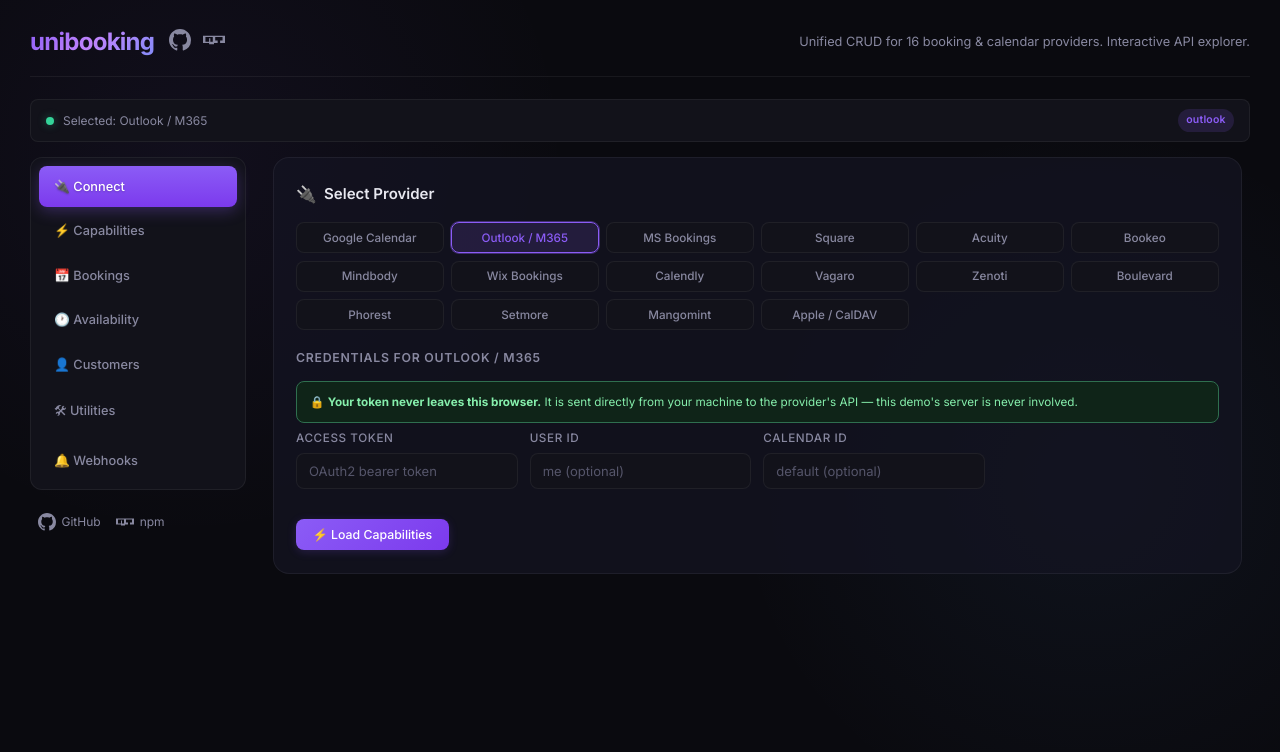
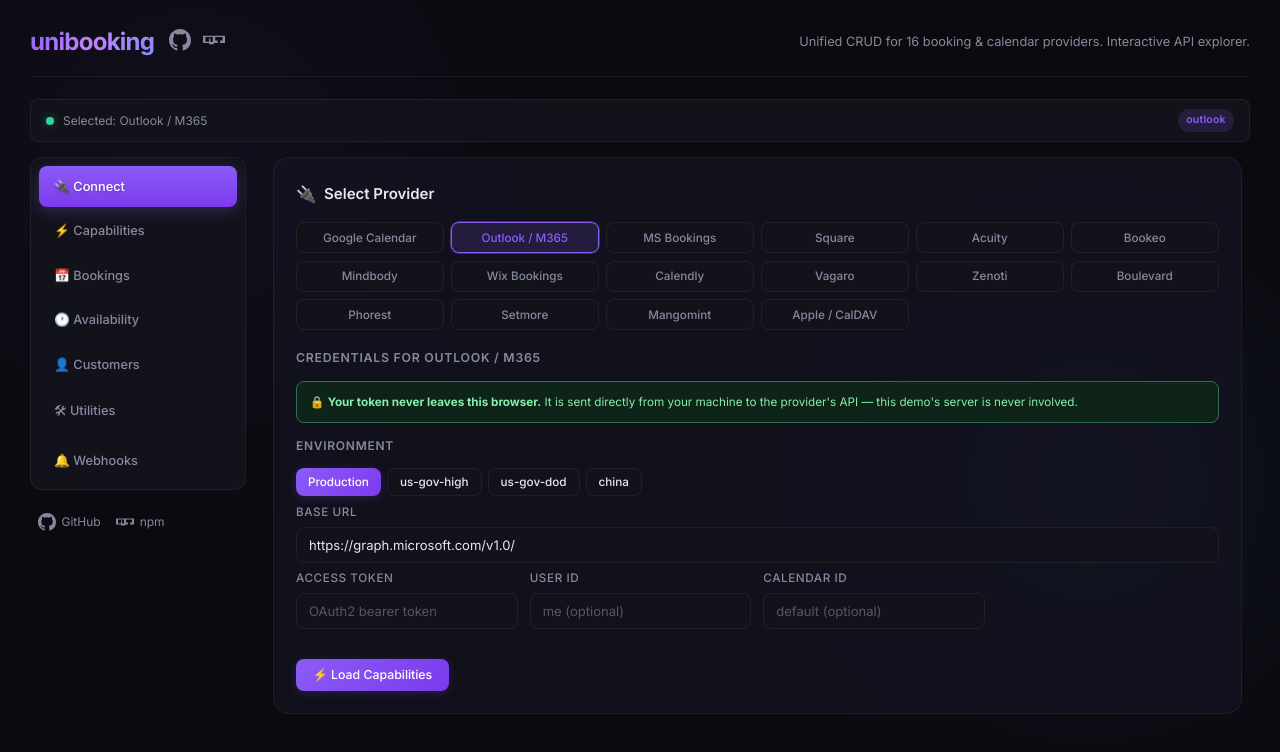
Before and after one commit to djlahre0/unibooking, a Next.js app in the folder demo/: page / in a window 1280 px wide. Both pictures are taken after a click on the button "Outlook / M365". Shown: the top 752 px of the page. Built offline with nearby package versions, Linux system fonts and the light colour scheme.

Commit message:
feat(demo): add the prod/sandbox environment control
Toggle renders only for the three providers with a real sandbox host; the
editable base URL is shown for all, covering regional and self-hosted cases
no toggle would.

```diff
--- /dev/null
+++ b/demo/app/EnvironmentControl.tsx
@@ -0,0 +1,97 @@
+'use client';
+
+import { ENVIRONMENTS, resolveBaseUrl } from '../lib/environments';
+
+export type EnvironmentControlProps = {
+  provider: string;
+  env: string;
+  baseUrl: string;
+  onChange: (env: string, baseUrl: string) => void;
+};
+
+/**
+ * Environment picker + always-visible base URL. Only three providers publish a
+ * separate sandbox host, so the toggle renders only where it means something;
+ * the editable URL is shown for every provider because regional and
+ * self-hosted cases exist that no toggle covers.
+ */
+export default function EnvironmentControl({
+  provider,
+  env,
+  baseUrl,
+  onChange,
+}: EnvironmentControlProps) {
+  const meta = ENVIRONMENTS[provider];
+  if (!meta) return null;
+
+  const editable = meta.baseUrlEditable !== false;
+  const regionKeys = Object.keys(meta.regions ?? {});
+
+  const pick = (next: string) => onChange(next, resolveBaseUrl(provider, next) ?? meta.prod);
+
+  return (
+    <div style={{ margin: '0.9rem 0 0.4rem' }}>
+      <div className="section-title" style={{ fontSize: '0.8rem' }}>
+        Environment
+      </div>
+
+      <div style={{ display: 'flex', gap: '0.4rem', flexWrap: 'wrap', margin: '0.5rem 0' }}>
+        <button
+          className={`btn btn-sm ${env === 'prod' ? 'btn-primary' : 'btn-secondary'}`}
+          onClick={() => pick('prod')}
+        >
+          Production
+        </button>
+
+        {meta.sandbox && (
+          <button
+            className={`btn btn-sm ${env === 'sandbox' ? 'btn-primary' : 'btn-secondary'}`}
+            onClick={() => pick('sandbox')}
+          >
+            Sandbox
+          </button>
+        )}
+
+        {regionKeys.map((k) => (
+          <button
+            key={k}
+            className={`btn btn-sm ${env === k ? 'btn-primary' : 'btn-secondary'}`}
+            onClick={() => pick(k)}
+          >
+            {k}
+          </button>
+        ))}
+      </div>
+
+      <label className="form-label" htmlFor="base-url">
+        Base URL
+      </label>
+      <input
+        id="base-url"
+        className="form-input"
+        type="text"
+        value={baseUrl}
+        disabled={!editable}
+        onChange={(e) => onChange('custom', e.target.value)}
+      />
+
+      {editable ? (
+        env !== 'prod' && (
+          <button
+            className="btn btn-sm btn-secondary"
+            style={{ marginTop: '0.4rem' }}
+            onClick={() => pick('prod')}
+          >
+            ↺ Reset to default
+          </button>
+        )
+      ) : (
+        <p
+          style={{ fontSize: '0.75rem', color: 'var(--text-muted, #8888a0)', marginTop: '0.4rem' }}
+        >
+          Apple/CalDAV takes its host from the Calendar URL below, so this has no effect.
+        </p>
+      )}
+    </div>
+  );
+}
--- a/demo/app/page.tsx
+++ b/demo/app/page.tsx
@@ -19,7 +19,9 @@
   verifyWebhook,
 } from '../lib/call';
 import { PROVIDER_META as PROVIDERS } from '../lib/providers';
+import { ENVIRONMENTS } from '../lib/environments';
 import ConnectPanel from './ConnectPanel';
+import EnvironmentControl from './EnvironmentControl';
 import ResultBox from './ResultBox';
 
 /* ═══════════════════════════════════════════════════════════
@@ -149,6 +151,8 @@
   const [activeTab, setActiveTab] = useState('connect');
   const [selectedProvider, setSelectedProvider] = useState('');
   const [creds, setCreds] = useState<Record<string, string>>({});
+  const [env, setEnv] = useState('prod');
+  const [baseUrl, setBaseUrl] = useState('');
   const [loadingSection, setLoadingSection] = useState('');
   const busy = (s: string) => loadingSection === s;
 
@@ -186,7 +190,10 @@
   );
 
   const providerInfo = selectedProvider ? PROVIDERS[selectedProvider] : null;
-  const conn = useMemo(() => ({ creds }), [creds]);
+  const conn = useMemo(() => {
+    const prod = selectedProvider ? ENVIRONMENTS[selectedProvider]?.prod : undefined;
+    return { creds, baseUrl: !baseUrl || baseUrl === prod ? undefined : baseUrl };
+  }, [creds, baseUrl, selectedProvider]);
 
   return (
     <div className="app-container">
@@ -339,6 +346,8 @@
               onSelectProvider={(id) => {
                 setSelectedProvider(id);
                 setCreds({});
+                setEnv('prod');
+                setBaseUrl(ENVIRONMENTS[id]?.prod ?? '');
                 setCapsResult(null);
                 setBookingResult(null);
                 setAvailResult(null);
@@ -353,7 +362,17 @@
                 wrap('caps', () => getCapabilities(selectedProvider), setCapsResult)
               }
               busy={busy('caps')}
-            />
+            >
+              <EnvironmentControl
+                provider={selectedProvider}
+                env={env}
+                baseUrl={baseUrl}
+                onChange={(nextEnv, nextUrl) => {
+                  setEnv(nextEnv);
+                  setBaseUrl(nextUrl);
+                }}
+              />
+            </ConnectPanel>
           )}
 
           {/* ═══ CAPABILITIES TAB ═══ */}
```
